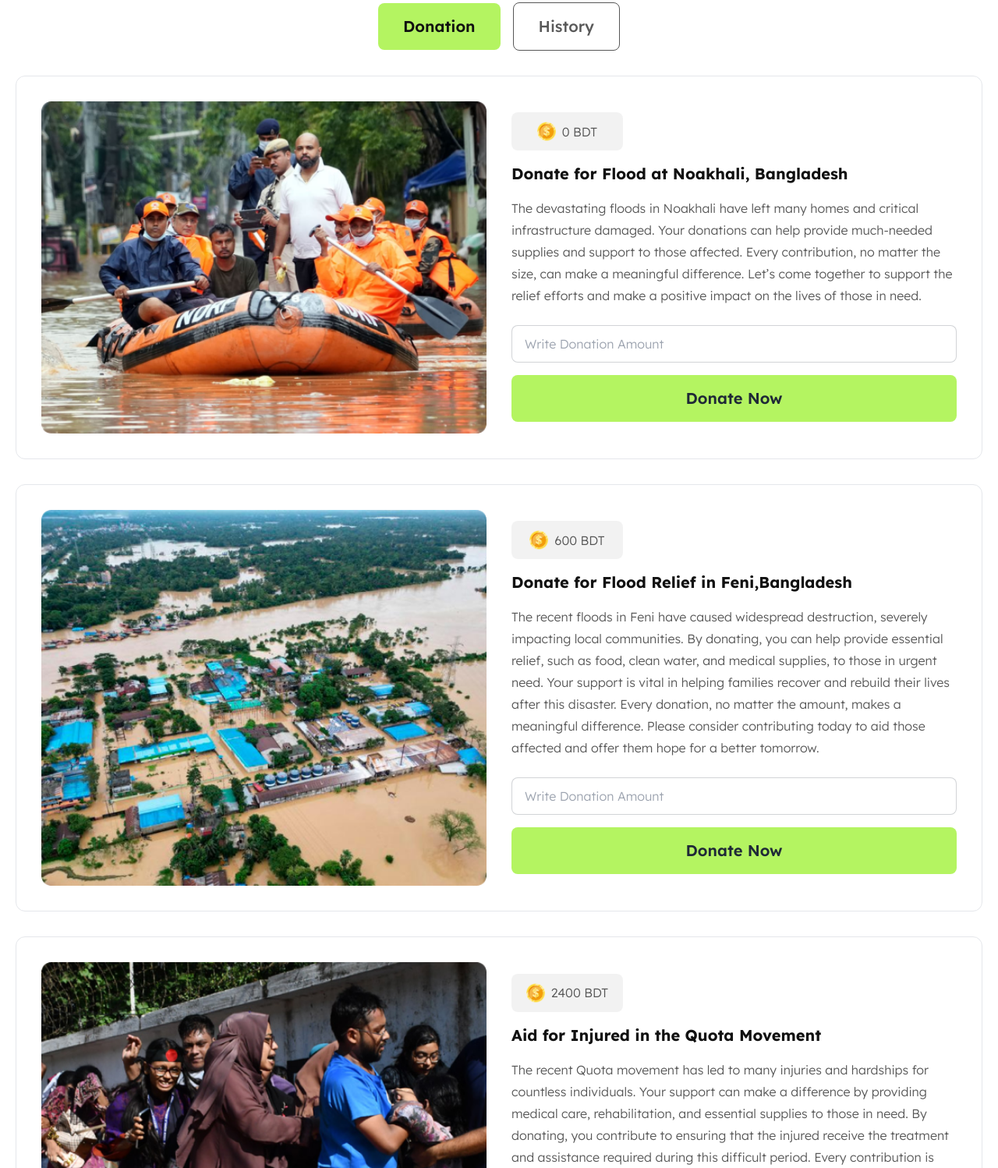
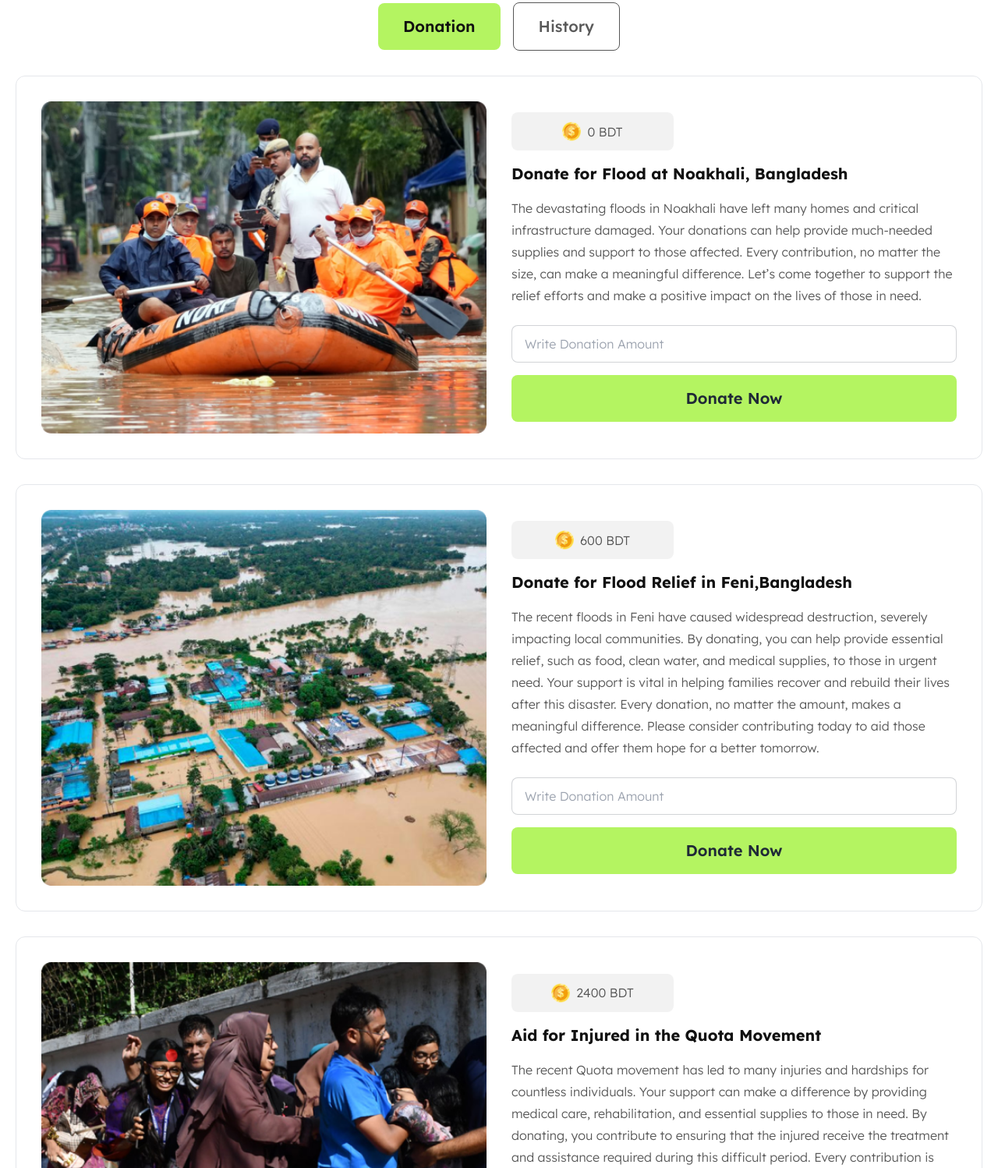
Before and after one commit to SumiyaRahman/Assignment_5, a plain HTML site: page index.html in a window 1280 px wide. Shown: the part 157-1655 px from the top of the page at 78% size. Drawn offline with nearby package versions, Linux system fonts and the light colour scheme.

Commit message:
donate balance fixed

```diff
--- a/index.html
+++ b/index.html
@@ -104,7 +104,7 @@
           <div class="space-y-6">
             <div>
               <div
-                class="flex items-center justify-center space-x-2 bg-bgSecondary w-1/4 py-3 px-4 rounded-lg"
+                class="flex items-center justify-center space-x-2 bg-bgSecondary w-52 py-3 px-4 rounded-lg"
               >
                 <img width="24px" src="./assets/coin.png" />
                 <p class="text-base text-textSecondary font-light">
@@ -160,7 +160,7 @@
           <div class="space-y-6">
             <div>
               <div
-                class="flex items-center justify-center space-x-2 bg-bgSecondary w-1/4 py-3 px-4 rounded-lg"
+                class="flex items-center justify-center space-x-2 bg-bgSecondary w-52 py-3 px-4 rounded-lg"
               >
                 <img width="24px" src="./assets/coin.png" />
                 <p class="text-base text-textSecondary font-light">
@@ -217,7 +217,7 @@
           <div class="space-y-6">
             <div>
               <div
-                class="flex items-center justify-center space-x-2 bg-bgSecondary w-1/4 py-3 px-4 rounded-lg"
+                class="flex items-center justify-center space-x-2 bg-bgSecondary w-52 py-3 px-4 rounded-lg"
               >
                 <img width="24px" src="./assets/coin.png" />
                 <p class="text-base text-textSecondary font-light">
```
